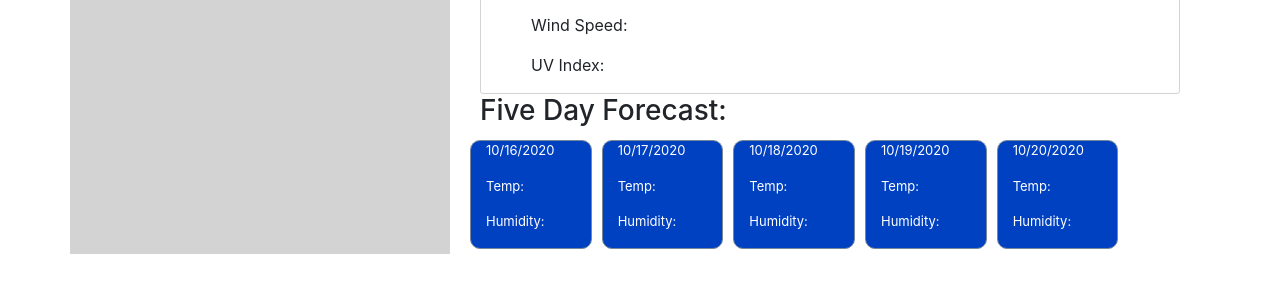
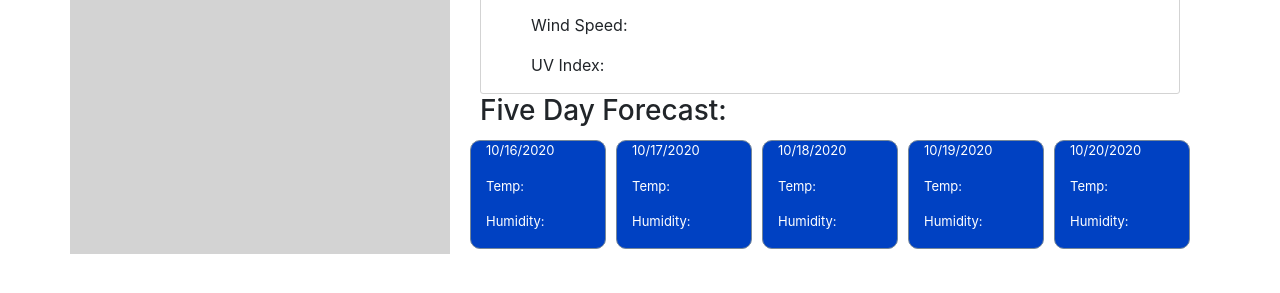
Before and after one commit to bcshanken/WeatherApp, a plain HTML site: page index.html in a window 1280 px wide. Shown: the part 223-516 px from the top of the page. Drawn offline with nearby package versions, Linux system fonts and the light colour scheme.

Commit message:
added images for readme

```diff
--- a/Assets/Java/script.js
+++ b/Assets/Java/script.js
@@ -45,7 +45,7 @@ $(document).ready(function () {
       selectedCityWindSpeed = response.wind.speed;
       selectedCityLat = response.coord.lat;
       selectedCityLong = response.coord.lon;
-
+      console.log(response);
       var queryURLUv =
         "https://api.openweathermap.org/data/2.5/uvi?lat=" +
         selectedCityLat +
--- a/index.html
+++ b/index.html
@@ -73,27 +73,27 @@
             <h3>Five Day Forecast:</h3>
           </div>
           <div class="row">
-            <div class="col-sm-2" id="forcastCard">
+            <div class="col-sm" id="forcastCard">
               <p id="dayOneDate"></p>
               <p id="dayOneTemp">Temp: </p>
               <p id="dayOneHumidity">Humidity: </p>
             </div>
-            <div class="col-sm-2" id="forcastCard">
+            <div class="col-sm" id="forcastCard">
               <p id="dayTwoDate"></p>
               <p id="dayTwoTemp">Temp: </p>
               <p id="dayTwoHumidity">Humidity: </p>
             </div>
-            <div class="col-sm-2" id="forcastCard">
+            <div class="col-sm" id="forcastCard">
               <p id="dayThreeDate"></p>
               <p id="dayThreeTemp">Temp: </p>
               <p id="dayThreeHumidity">Humidity: </p>
             </div>
-            <div class="col-sm-2" id="forcastCard">
+            <div class="col-sm" id="forcastCard">
               <p id="dayFourDate"></p>
               <p id="dayFourTemp">Temp: </p>
               <p id="dayFourHumidity">Humidity: </p>
             </div>
-            <div class="col-sm-2" id="forcastCard">
+            <div class="col-sm" id="forcastCard">
               <p id="dayFiveDate"></p>
               <p id="dayFiveTemp">Temp: </p>
               <p id="dayFiveHumidity">Humidity: </p>
```
Also changed, not shown: Assets/Imgs/Capture.JPG (added).
